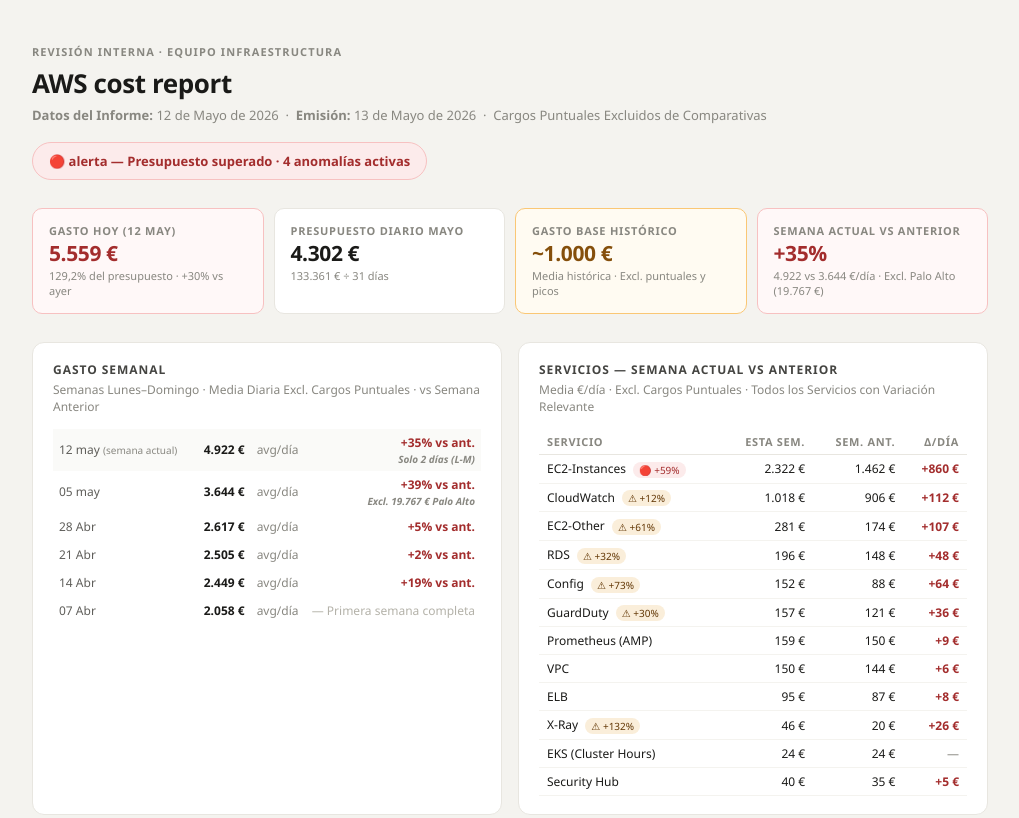
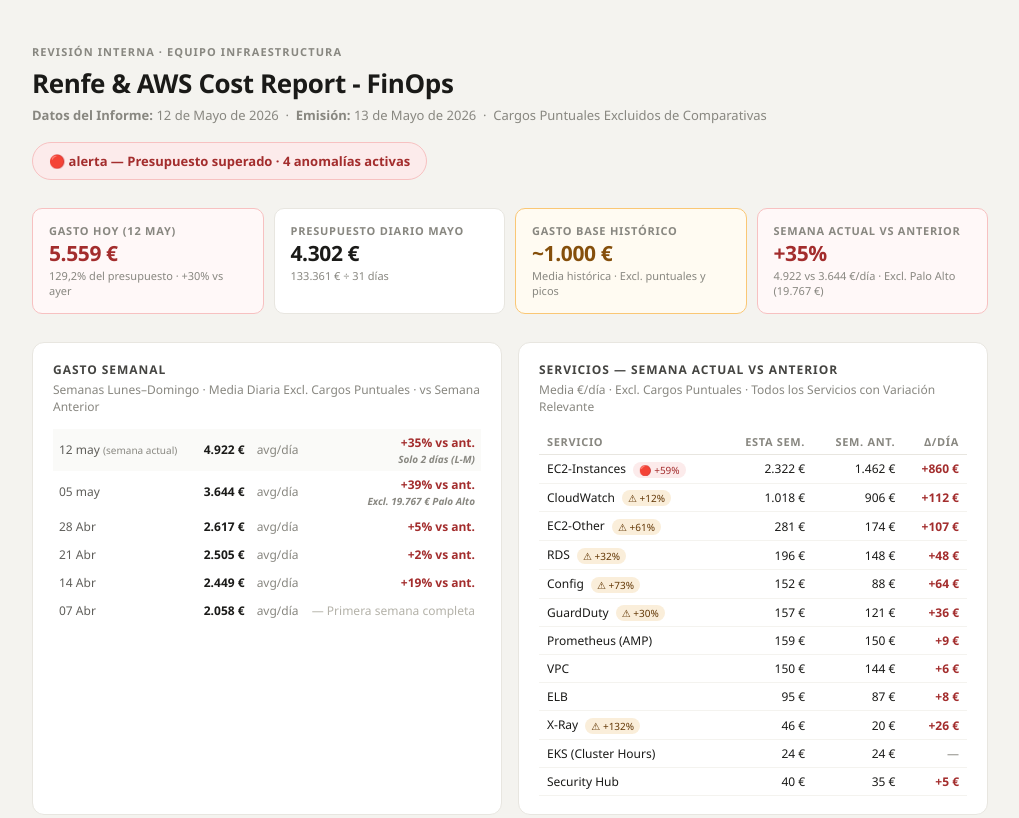
Before and after one commit to RodrigoZurron/ReporteDiarioRenfe, a plain HTML site: page index.html in a window 1280 px wide. Shown: the top 818 px of the page, without its empty margins (130-1149 px from the left). Drawn offline with nearby package versions, Linux system fonts and the light colour scheme.

Commit message:
Add files via upload

```diff
--- a/index.html
+++ b/index.html
@@ -3,7 +3,7 @@
 <head>
 <meta charset="UTF-8">
 <meta name="viewport" content="width=device-width, initial-scale=1.0">
-<title>AWS Cost Report · 12 Mayo 2026</title>
+<title>Renfe &amp; AWS Cost Report - FinOps</title>
 <script src="https://cdnjs.cloudflare.com/ajax/libs/Chart.js/4.4.1/chart.umd.min.js"></script>
 <style>
 * { margin:0; padding:0; box-sizing:border-box; }
@@ -139,7 +139,7 @@
 <div class="header">
   <div>
     <div class="eyebrow">Revisión interna · Equipo infraestructura</div>
-    <h1>AWS cost report</h1>
+    <h1>Renfe &amp; AWS Cost Report - FinOps</h1>
     <div class="header-meta"><strong>Datos del Informe:</strong> 12 de Mayo de 2026 &nbsp;·&nbsp; <strong>Emisión:</strong> 13 de Mayo de 2026 &nbsp;·&nbsp; Cargos Puntuales Excluidos de Comparativas</div>
   </div>
   <div class="verdict">🔴 alerta — Presupuesto superado · 4 anomalías activas</div>
```
